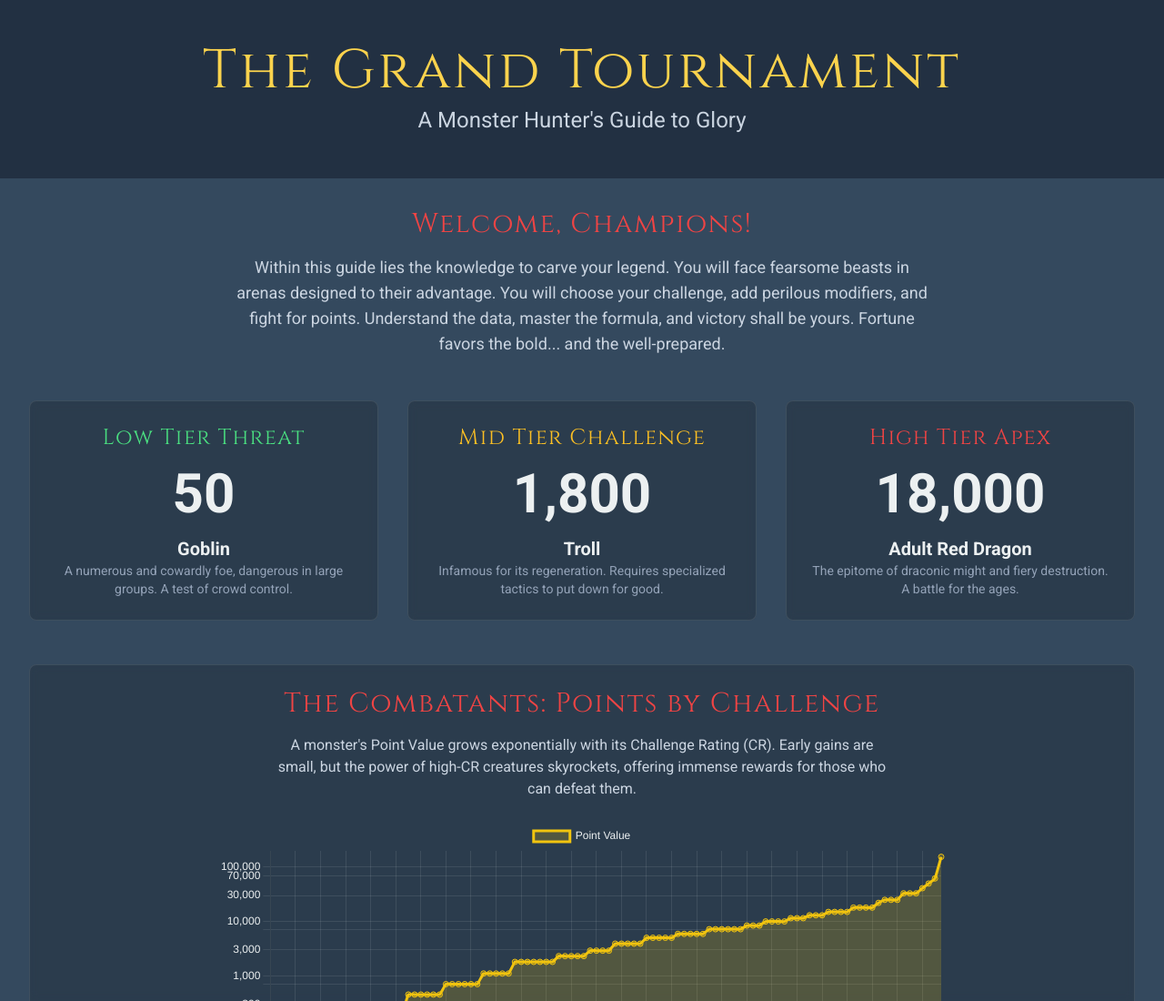
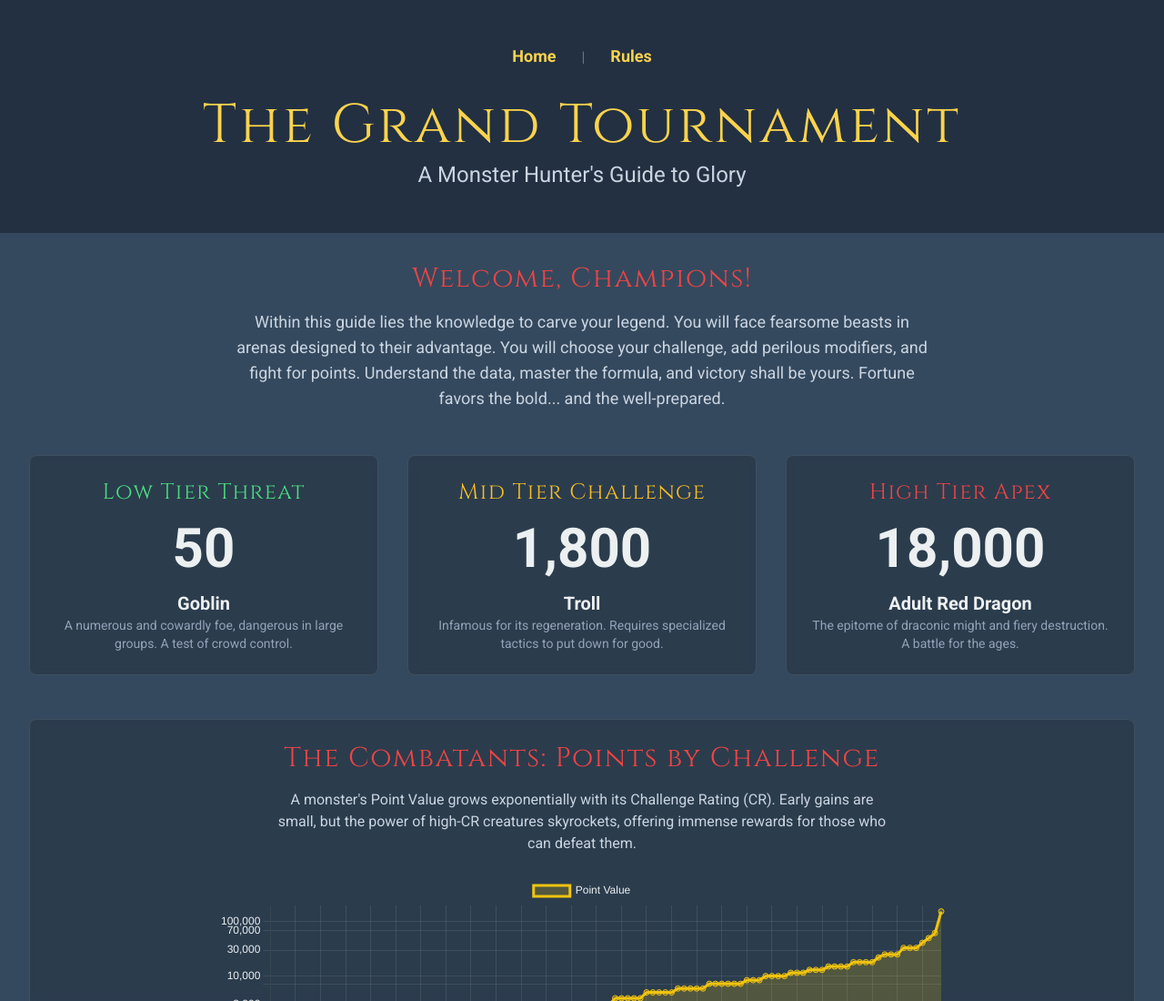
Before and after one commit to Gaudam/Tournament, a plain HTML site: page index.html in a window 1280 px wide. Shown: the top 1100 px of the page at 91% size. Drawn offline with nearby package versions, Linux system fonts and the light colour scheme.

Commit message:
Update index.html
testing links

```diff
--- a/index.html
+++ b/index.html
@@ -80,10 +80,21 @@
 </head>
 <body class="antialiased">
 
-    <header class="text-center p-8 md:p-12 bg-gray-900/50">
+    <header class="p-8 md:p-12 bg-gray-900/50">
+    <!-- START: Navigation Bar -->
+    <nav class="text-center mb-8">
+        <a href="index.html" class="text-lg text-amber-300 hover:text-red-500 font-bold py-2 px-4 rounded-lg transition duration-300">Home</a>
+        <span class="text-slate-500 mx-2">|</span>
+        <a href="rules.html" class="text-lg text-amber-300 hover:text-red-500 font-bold py-2 px-4 rounded-lg transition duration-300">Rules</a>
+        <!-- You can add more links here -->
+    </nav>
+    <!-- END: Navigation Bar -->
+
+    <div class="text-center">
         <h1 class="text-4xl md:text-6xl text-amber-300">The Grand Tournament</h1>
         <p class="text-xl md:text-2xl mt-2 text-slate-300">A Monster Hunter's Guide to Glory</p>
-    </header>
+    </div>
+</header>
 
     <main class="container mx-auto p-4 md:p-8">
 
```
